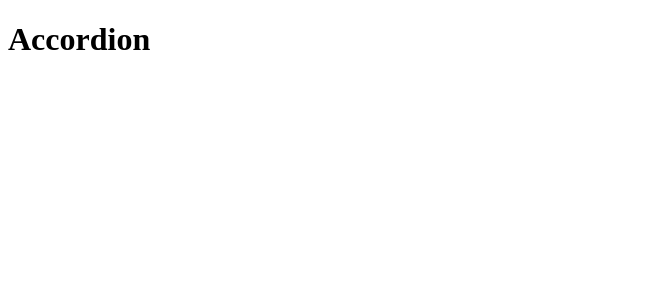
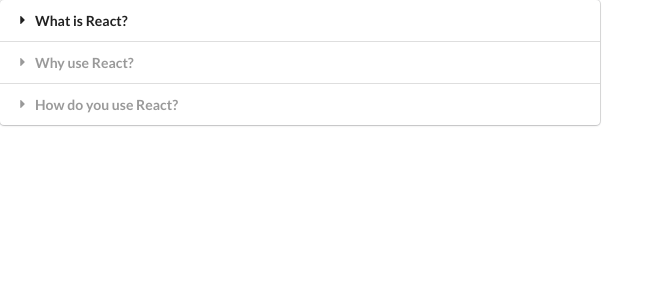
Before and after one commit to Irena-Pod/Widgets, a React (Create React App) app: page / in a window 1280 px wide. Shown: the top 300 px of the page, without its empty margins (0-664 px from the left). Built offline with nearby package versions, Linux system fonts and the light colour scheme.

Commit message:
Add accordion component

```diff
--- a/public/index.html
+++ b/public/index.html
@@ -5,6 +5,7 @@
     <link rel="icon" href="%PUBLIC_URL%/favicon.ico" />
     <meta name="viewport" content="width=device-width, initial-scale=1" />
     <meta name="theme-color" content="#000000" />
+    <link rel="stylesheet" href="https://cdnjs.cloudflare.com/ajax/libs/semantic-ui/2.4.1/semantic.min.css" />
     <meta
       name="description"
       content="Web site created using create-react-app"
--- a/src/App.jsx
+++ b/src/App.jsx
@@ -1,11 +1,26 @@
 import Accordion from './components/Accordion';
+
+const items = [
+  {
+    title: 'What is React?',
+    content: 'React is a front end JavaScript framework.',
+  },
+  {
+    title: 'Why use React?',
+    content: 'React is a favorite JS library amoing engineers.',
+  },
+  {
+    title: 'How do you use React?',
+    content: 'You use React by creating components. ',
+  },
+];
 
 const App = () => {
   return (
     <div>
-      <Accordion />
+      <Accordion items={items} />
     </div>
-  )
+  );
 };
 
 export default App;
--- a/src/components/Accordion.jsx
+++ b/src/components/Accordion.jsx
@@ -1,5 +1,29 @@
-const Accordion = () => {
-  return <h1>Accordion</h1>;
+import React, { useState } from 'react';
+
+const Accordion = ({ items }) => {
+  const [activeIndex, setActiveIndex] = useState(null);
+
+  const onTitleClick = (index) => {
+    setActiveIndex(index);
+  };
+
+  const renderedItems = items.map((item, index) => {
+    const active = index === activeIndex ? 'active' : '';
+
+    return (
+      <React.Fragment key={item.title}>
+        <div className={`title ${active}`} onClick={() => onTitleClick(index)}>
+          <i className="dropdown icon"></i>
+          {item.title}
+        </div>
+        <div className={`content ${active}`}>
+          <p>{item.content}</p>
+        </div>
+      </React.Fragment>
+    );
+  });
+
+  return <div className="ui styled accordion">{renderedItems}</div>;
 };
 
 export default Accordion;
```
